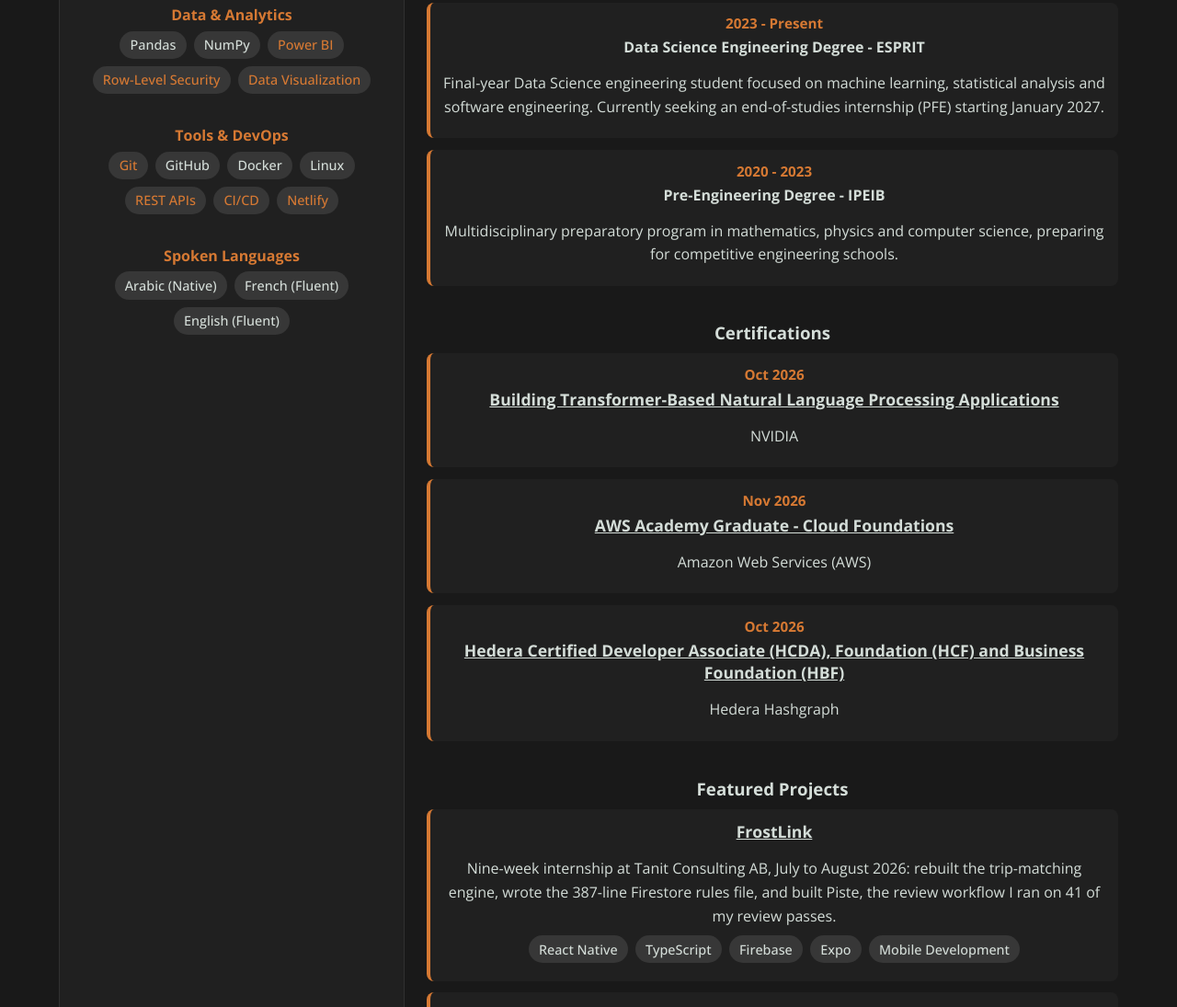
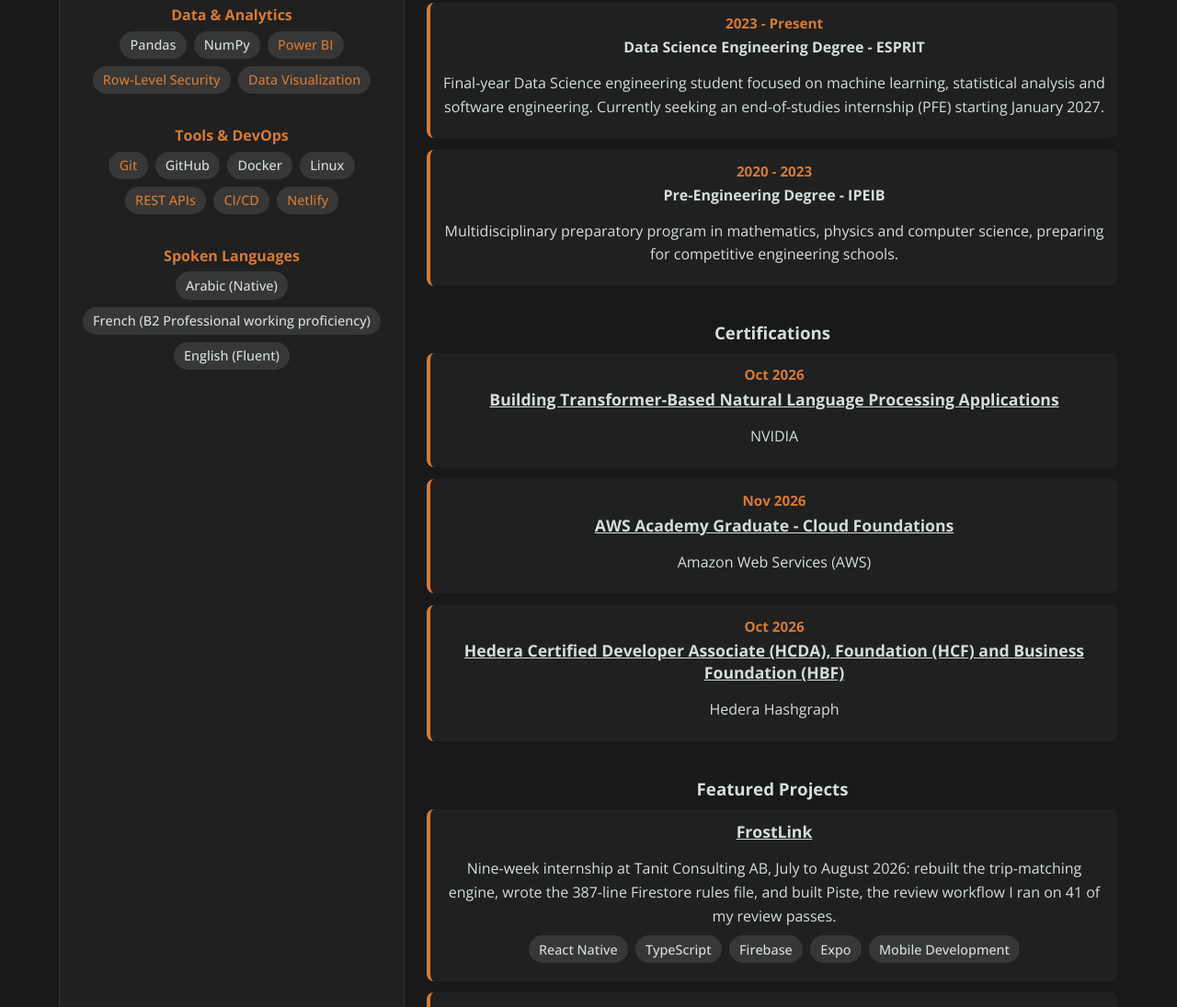
Before and after one commit to logmoon/logmoon.github.io, a plain HTML site: page cv.html in a window 1280 px wide. Shown: the part 1780-2875 px from the top of the page at 92% size. Drawn offline with nearby package versions, Linux system fonts and the light colour scheme.

Commit message:
Update cv

```diff
--- a/cv.html
+++ b/cv.html
@@ -356,7 +356,7 @@
 
 
 
-                                    <span class="tag">French (Fluent)</span>
+                                    <span class="tag">French (B2 Professional working proficiency)</span>
 
 
 
```
Also changed, not shown: llms.txt, 2 other files.
